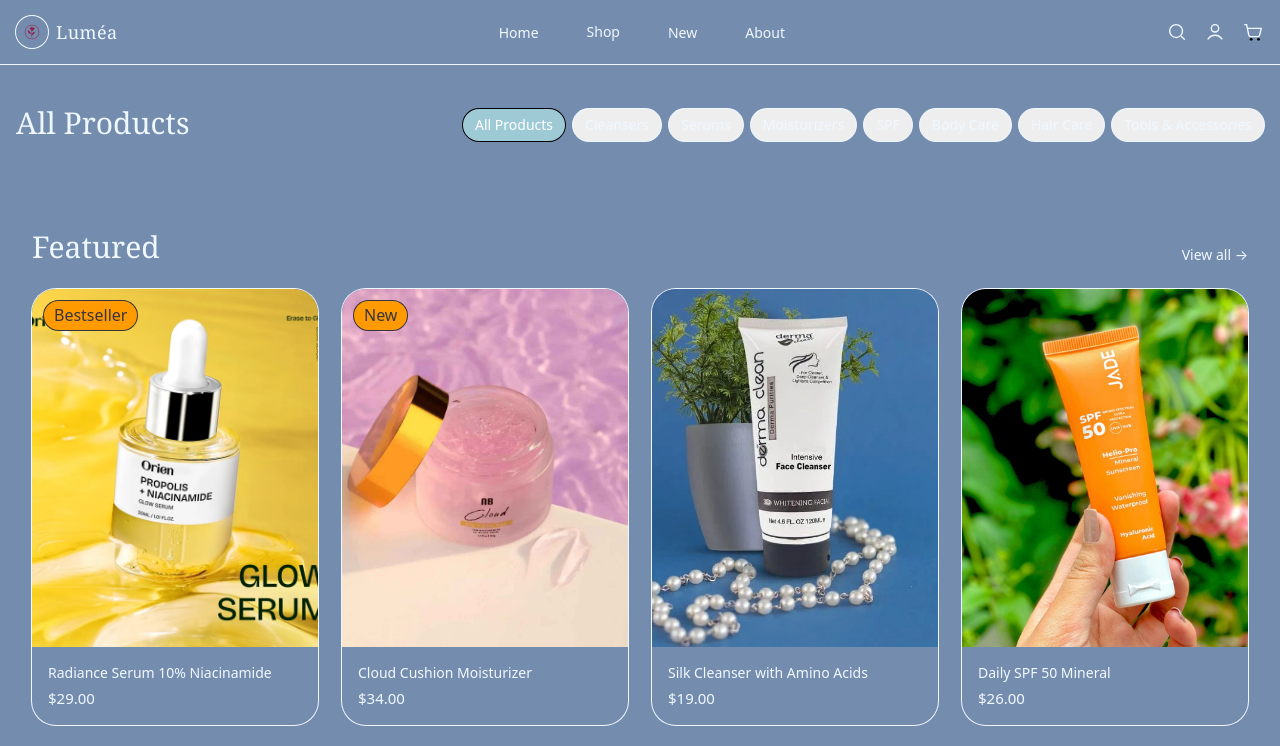
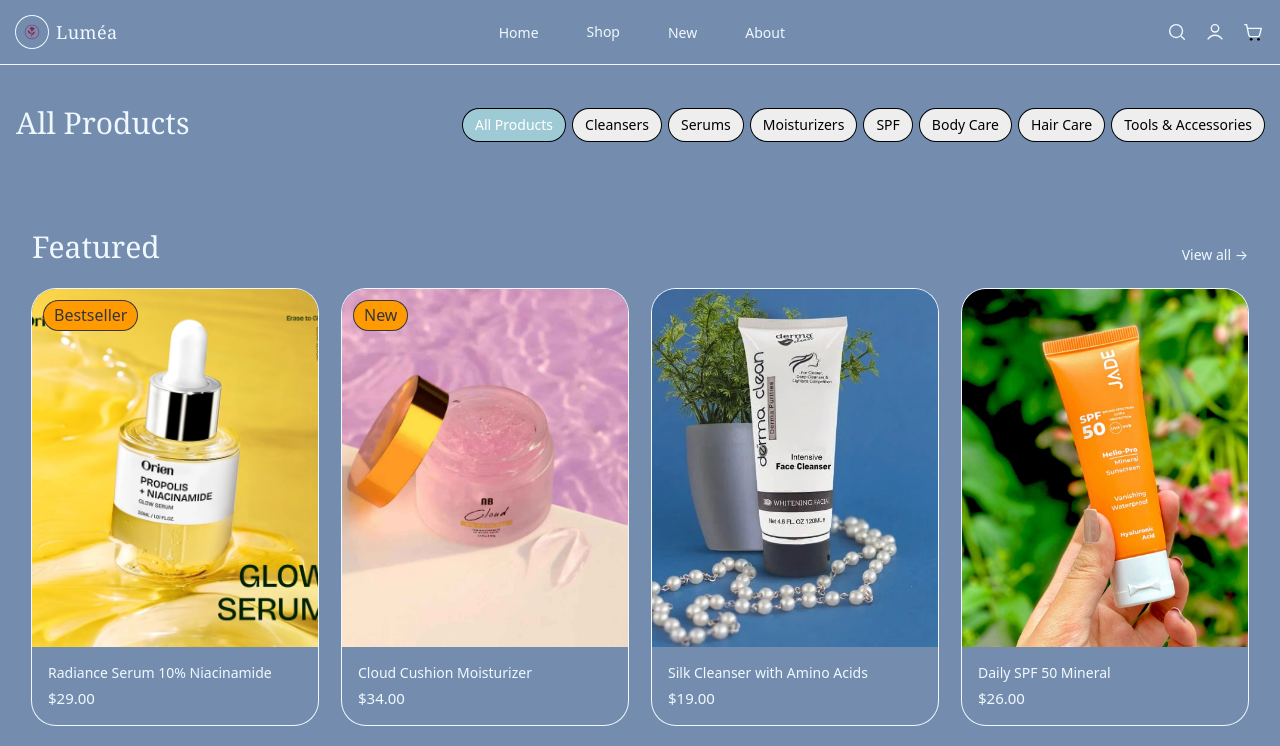
Before and after one commit to SamiaShabbir/Lum-a-Store, a Next.js app: page /catalog in a window 1280 px wide. Shown: the top 746 px of the page. Built offline with nearby package versions, Linux system fonts and the light colour scheme.

Commit message:
chore: remove duplicate lockfile

```diff
--- a/src/app/(storefront)/catalog/page.tsx
+++ b/src/app/(storefront)/catalog/page.tsx
@@ -62,8 +62,8 @@
                 href={href}
                 className={`rounded-full px-3 py-1.5 text-sm ring-1 transition ${
                   active
-                    ? "bg-[#9ECAD6] text-white ring-black"
-                    : "bg-[#EEEEEE] text-text ring-base-border hover:bg-secondary/60"
+                    ? "bg-[#9ECAD6] text-white ring-black "
+                    : "bg-[#EEEEEE] text-black text-text ring-base-border hover:bg-secondary/60"
                 }`}
               >
                 {LABELS[k]}
--- a/src/app/(storefront)/components/Header.tsx
+++ b/src/app/(storefront)/components/Header.tsx
@@ -245,7 +245,7 @@
             </button>
 
             {/* User */}
-            <Link href="/account" aria-label="Account" className="inline-flex">
+            <Link href="/" aria-label="Account" className="inline-flex">
               <svg
                 width="22"
                 height="22"
--- a/src/app/(storefront)/components/Hero.tsx
+++ b/src/app/(storefront)/components/Hero.tsx
@@ -14,15 +14,6 @@
             Thoughtful formulas with skin‑friendly actives. Clean textures, soft finishes,
             and results you can feel—without the fuss.
           </p>
-
-          <div className="mt-8">
-            <Link
-              href="/catalog?tag=bestsellers"
-              className="inline-flex items-center rounded-full bg-primary px-6 py-3 text-sm font-medium text-white transition hover:bg-secondary hover:text-text"
-            >
-              Shop bestsellers
-            </Link>
-          </div>
 
           {/* Key points */}
           <ul className="mt-8 flex flex-wrap gap-x-6 gap-y-3 text-sm text-text-muted">
```
